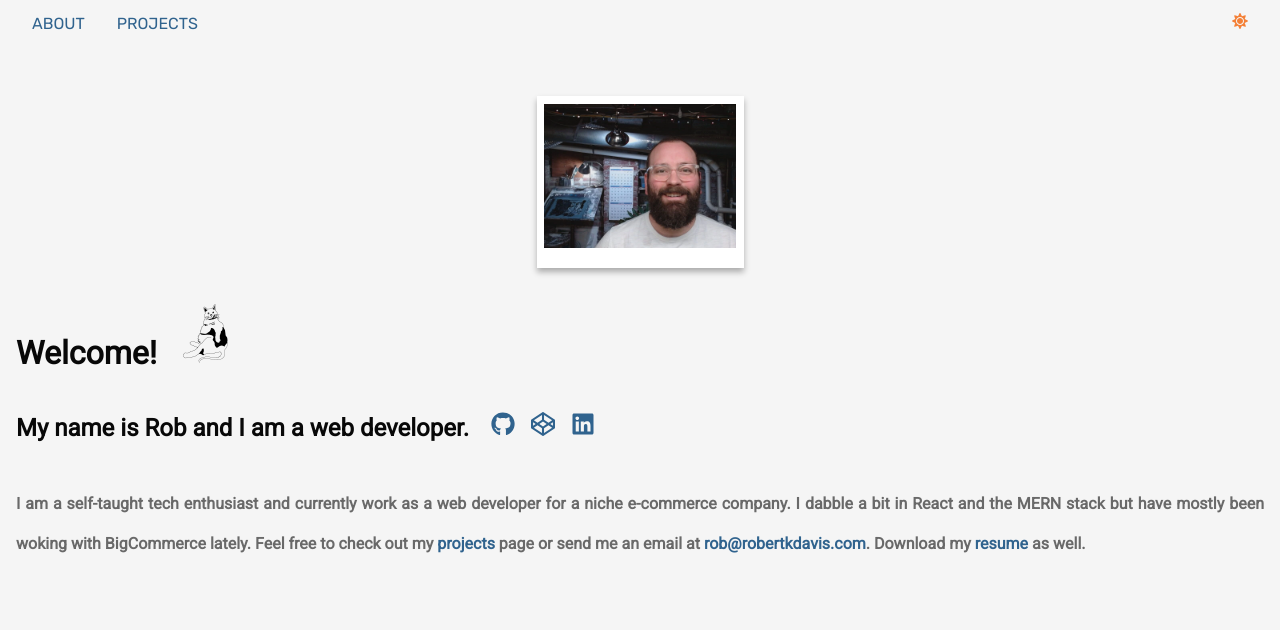
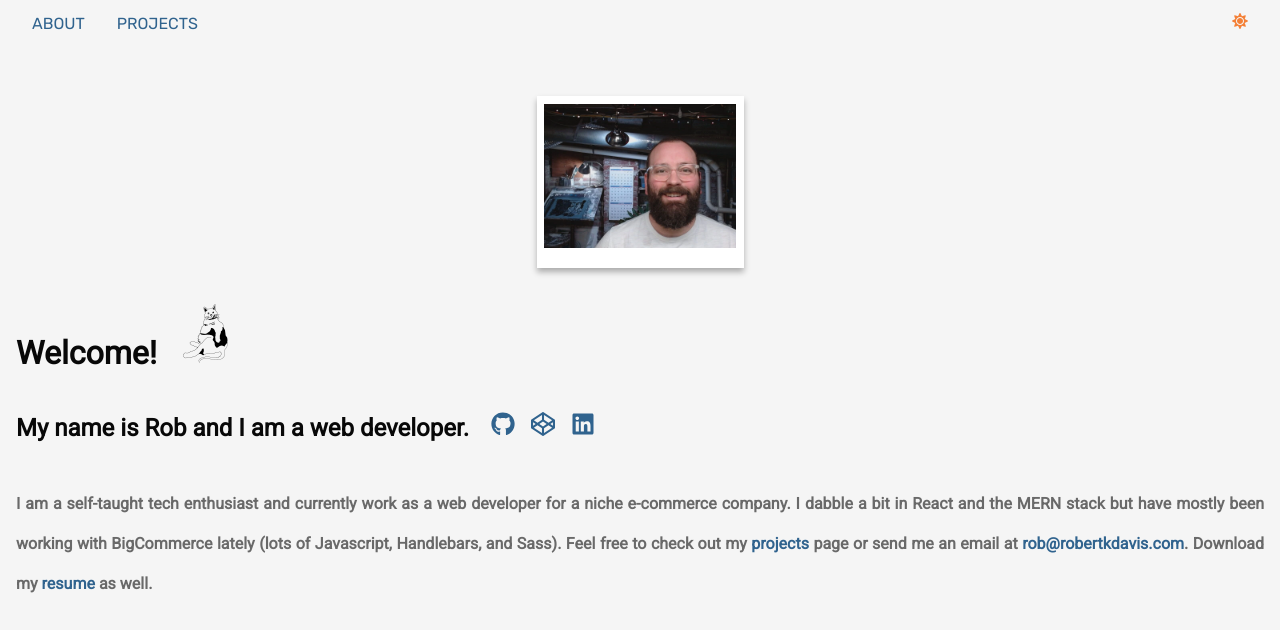
Before and after one commit to rkd412/my-portfolio, a React (Create React App) app: page / in a window 1280 px wide. Shown: the top 630 px of the page. Built offline with nearby package versions, Linux system fonts and the light colour scheme.

Commit message:
Updated About

```diff
--- a/src/components/About.js
+++ b/src/components/About.js
@@ -150,9 +150,10 @@ const About = () => {
 
           <h4>
             I am a self-taught tech enthusiast and currently work
-            as a web developer for a niche e-commerce company. I dabble a bit in React
-            and the MERN stack but have mostly been woking with
-            BigCommerce lately.
+            as a web developer for a niche e-commerce company. I dabble
+            a bit in React and the MERN stack but have mostly been
+            working with BigCommerce lately (lots of Javascript,
+            Handlebars, and Sass).
 
             Feel free to check out my{" "}
             <Link aria-label="Project Section" to="/projects">
```
